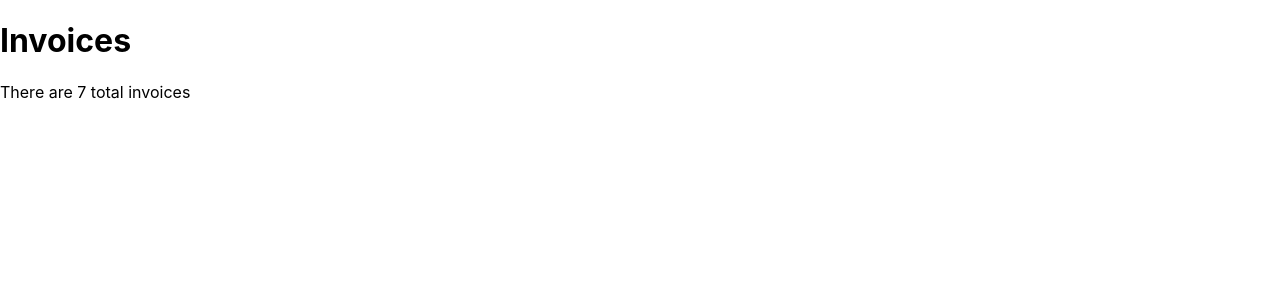
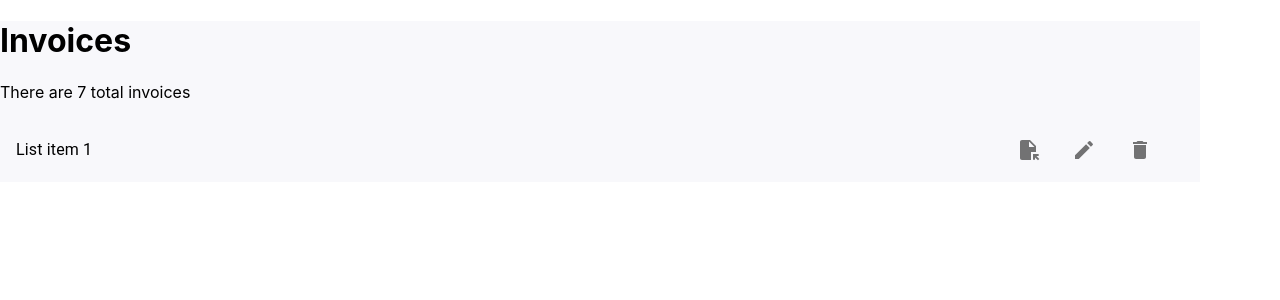
Before and after one commit to giga-gogosashvili/invoice-app, a React (Create React App) app: page / in a window 1280 px wide. Shown: the top 300 px of the page. Built offline with nearby package versions, Linux system fonts and the light colour scheme.

Commit message:
MUI first elements added

```diff
--- a/src/components/Invoices.tsx
+++ b/src/components/Invoices.tsx
@@ -1,8 +1,34 @@
+import { Box, List, ListItem, ListItemText, ListItemIcon } from "@mui/material";
+import DeleteIcon from "@mui/icons-material/Delete";
+import FileOpenIcon from "@mui/icons-material/FileOpen";
+import EditIcon from "@mui/icons-material/Edit";
+
 export default function Invoices() {
   return (
-    <div>
+    <Box
+      sx={{
+        // mx: "auto",
+        flexGrow: 1,
+        width: 1200,
+        bgcolor: "#F8F8FB",
+      }}
+    >
       <h1>Invoices</h1>
       <p>There are 7 total invoices</p>
-    </div>
+      <List>
+        <ListItem>
+          <ListItemText primary="List item 1"></ListItemText>
+          <ListItemIcon>
+            <FileOpenIcon />
+          </ListItemIcon>
+          <ListItemIcon>
+            <EditIcon />
+          </ListItemIcon>
+          <ListItemIcon>
+            <DeleteIcon />
+          </ListItemIcon>
+        </ListItem>
+      </List>
+    </Box>
   );
 }
```
Also changed, not shown: 2 other files (tests, documents, lock files or other folders).
